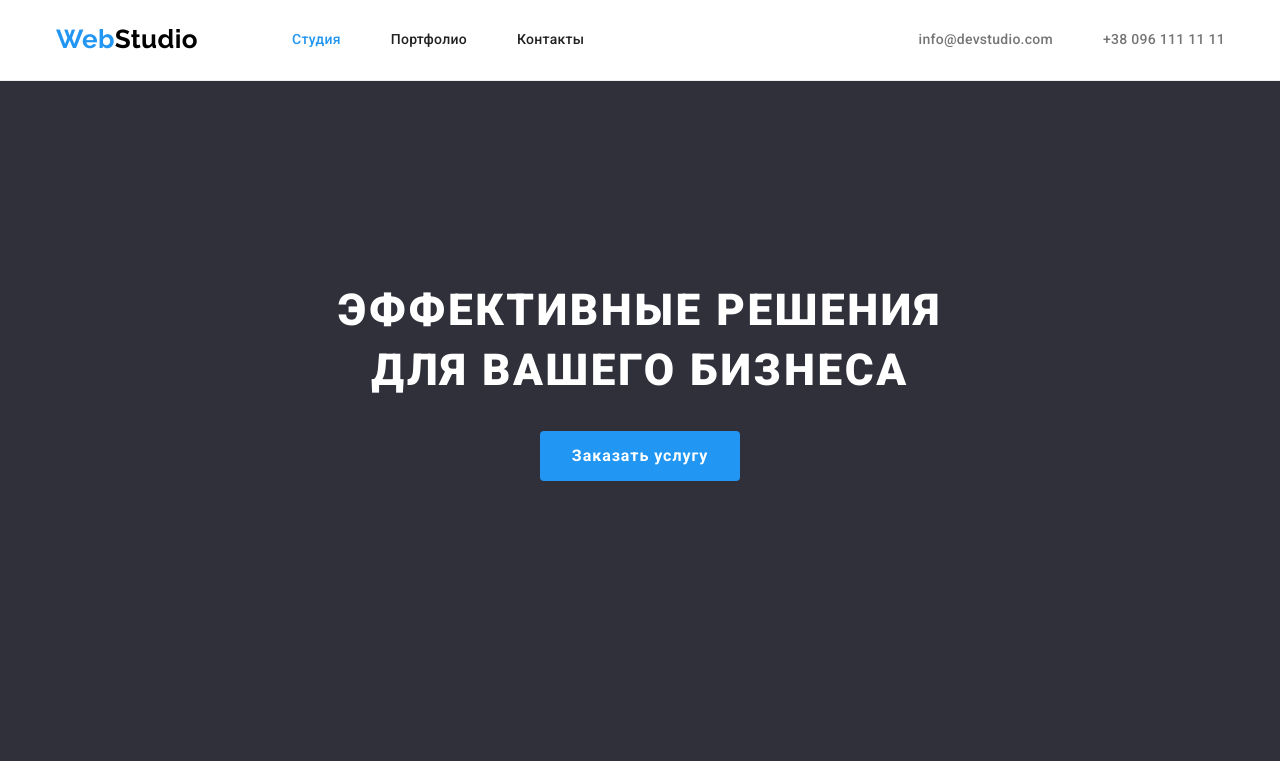
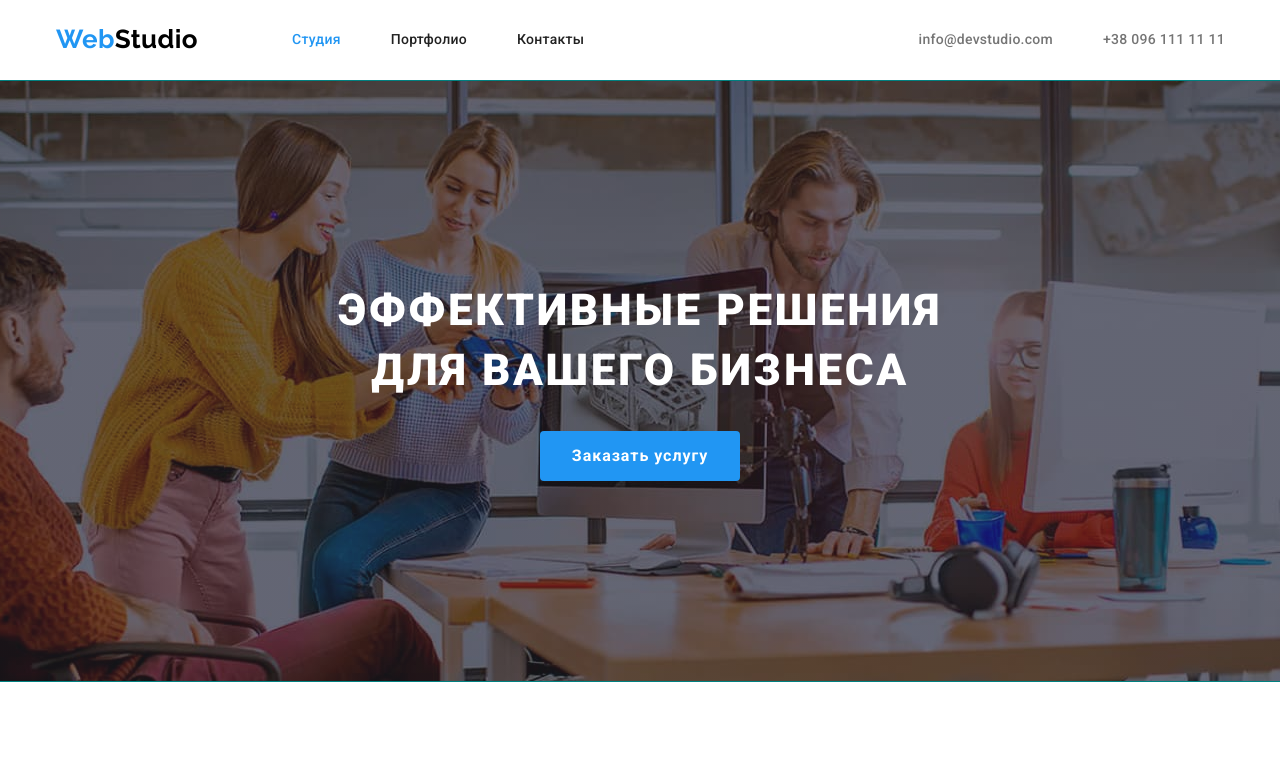
Before and after one commit to HalynaSinko/goit-markup-hw-04, a plain HTML site: page index.html in a window 1280 px wide. Shown: the top 771 px of the page. Drawn offline with nearby package versions, Linux system fonts and the light colour scheme.

Commit message:
Добавляет фон секции hero

```diff
--- a/index.html
+++ b/index.html
@@ -53,7 +53,7 @@
     <!-- main info site -->
     <main>
       <!-- hero -->
-      <section class="hero">
+      <section class="hero overlay">
         <div class="conteiner-title">
           <h1 class="hero-title">Эффективные решения для вашего бизнеса</h1>
         </div>
--- a/styles/style.css
+++ b/styles/style.css
@@ -7,6 +7,7 @@
   --main-background-color: #ffffff;
   --secondary-background-color: #f5f4fa;
   --dark-background-color: #2f303a;
+  --hero-background-color: #c4c4c4;
 
   --main-color: #212121;
   --secondary-color: #757575;
@@ -82,10 +83,13 @@ ul {
 
   color: #000000;
 }
+
 /* nav-site */
+
 .main-nav {
   align-items: center;
 }
+
 .nav-site {
   display: flex;
   align-items: center;
@@ -120,6 +124,7 @@ ul {
   font-weight: var(--average-font-weight);
   letter-spacing: 0.02em;
 }
+
 .header {
   border-bottom: 1px solid #ececec;
 }
@@ -148,8 +153,9 @@ ul {
 }
 
 /* hero */
+
 .hero {
-  background-color: var(--dark-background-color);
+  background-color: var(--hero-background-color);
   text-align: center;
   padding-top: 200px;
   padding-bottom: 280px;
@@ -189,12 +195,30 @@ ul {
   background-color: var(--accent-color);
   color: var(--dark-main-color);
 }
+/* hero-overlay */
+.overlay {
+  max-width: 1600px;
+  max-height: 600px;
+  margin-right: auto;
+  margin-left: auto;
+  background-image: linear-gradient(
+      to right,
+      rgba(47, 48, 58, 0.4),
+      rgba(47, 48, 58, 0.4)
+    ),
+    url(../images/hero-bg-img.jpg);
+  background-size: cover;
+  background-position: center;
+  outline: 1px solid teal;
+}
 
 /* features */
+
 .features {
   padding-top: 94px;
   padding-bottom: 94px;
 }
+
 .features-list {
   display: flex;
 }
```
